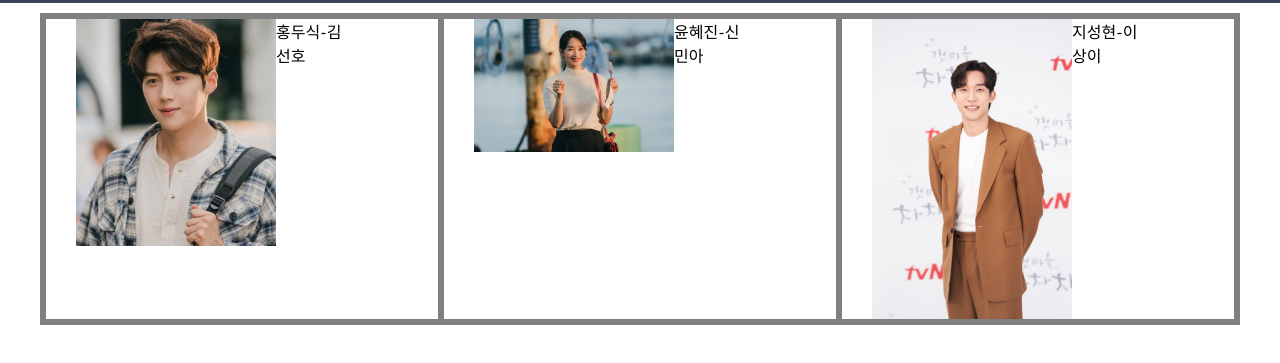
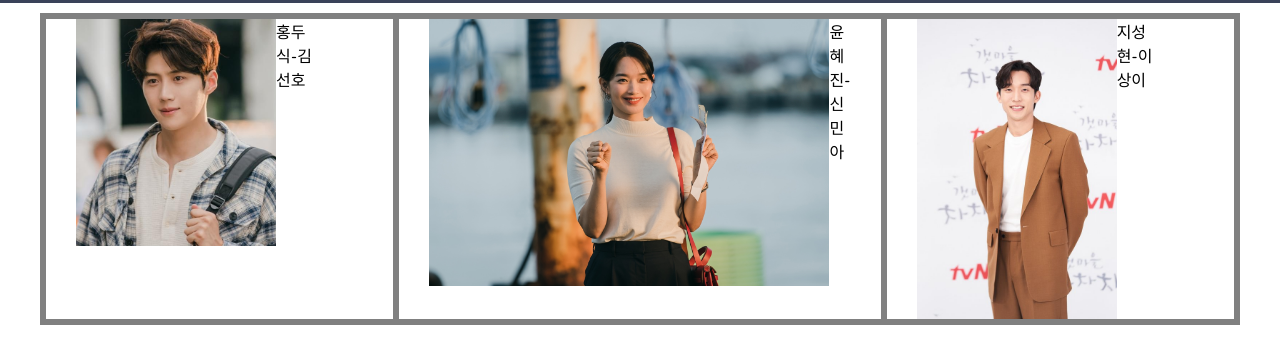
Before and after one commit to Annie5592/-, a plain HTML site: page 1.html in a window 1280 px wide. Shown: the part 47-410 px from the top of the page. Drawn offline with Linux system fonts and the light colour scheme.

Commit message:
Update 1.html

```diff
--- a/1.html
+++ b/1.html
@@ -24,7 +24,7 @@
     홍두식-김선호
   </div>
   <div class="grid item">
-    <img src="3.jpg" width="200">
+    <img src="3.jpg" width="400">
     윤혜진-신민아
   </div>
   <div class="grid item">
```
